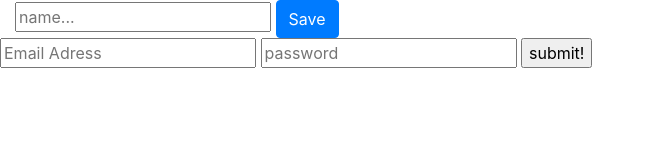
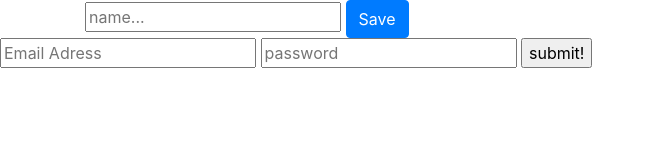
Before and after one commit to Jondi-Ts/Final-project, a plain HTML site: page index.html in a window 1280 px wide. Shown: the whole page, without its empty margins (0-655 px from the left). Drawn offline with nearby package versions, Linux system fonts and the light colour scheme.

Commit message:
changed the container

```diff
--- a/index.html
+++ b/index.html
@@ -17,7 +17,7 @@
 
   </head>
   <body>
-    <div class="container-fluid">
+    <div class="container">
 
 
     <input type="text" id="myInput" value="" placeholder="name...">
@@ -25,7 +25,6 @@
   </div>
 
 
-  <form>
     <input name="email" type="email" placeholder="Email Adress">
     <input name="pass" type="password" placeholder="password">
     <input type="submit" value="submit!">
```
